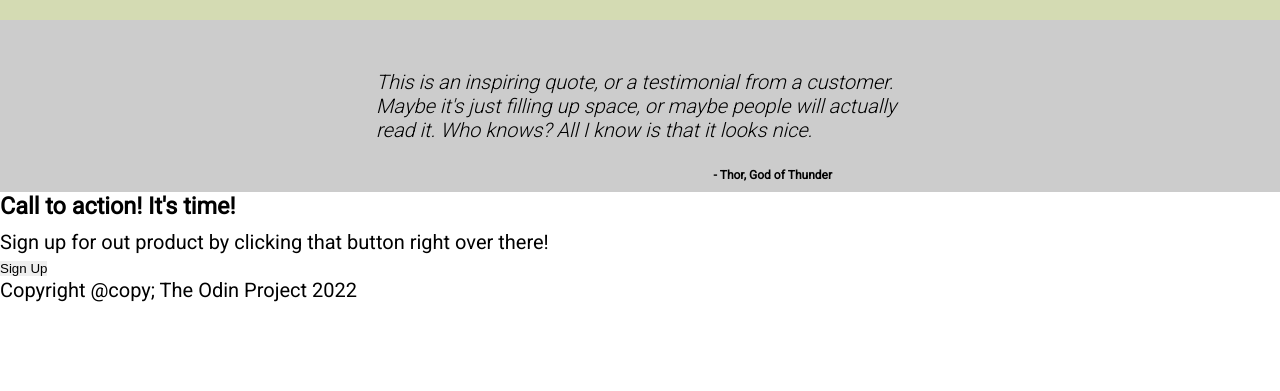
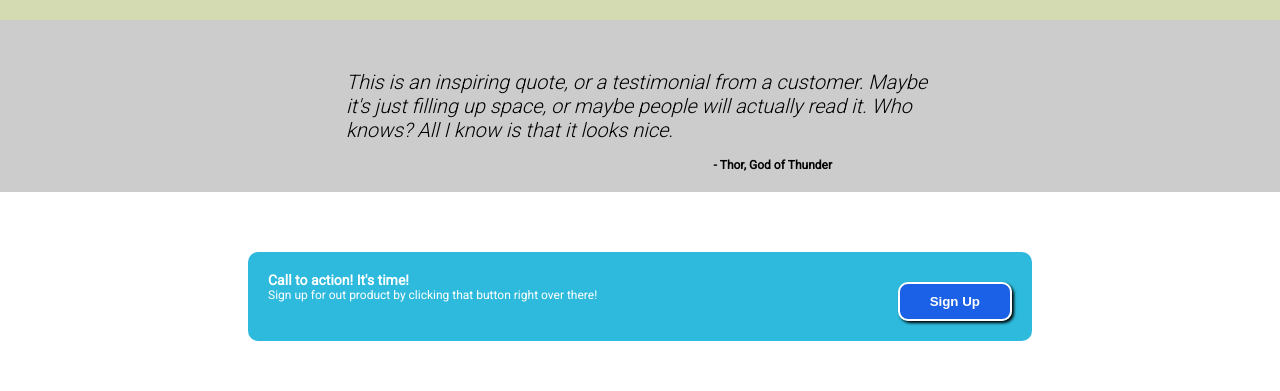
Before and after one commit to orelkris/landing-page, a plain HTML site: page index.html in a window 1280 px wide. Shown: the part 698-1089 px from the top of the page. Before the commit the page ends 1000 px from the top, so only its background shows below. Drawn offline with Linux system fonts and the light colour scheme; a web font is replaced by a local one.

Commit message:
Complete sign-up content and minor adjustments of other css files

```diff
--- a/css/all-styles.css
+++ b/css/all-styles.css
@@ -4,7 +4,7 @@ Color Palette:
 #D4E79E
 #f18f01
 #048BA8
-#2E4057
+#2Ebb
 */
 
 @import url(generic.css);
@@ -12,3 +12,4 @@ Color Palette:
 @import url(header.css);
 @import url(card-content.css);
 @import url(quote-content.css);
+@import url(sign-up-content.css);
--- a/css/generic.css
+++ b/css/generic.css
@@ -35,7 +35,7 @@ button {
 }
 
 .container {
-  max-width: 90rem;
+  max-width: 100rem;
   margin: 0 auto;
   padding: 0 1rem;
 }
@@ -54,9 +54,21 @@ button {
 
 .btn-primary:hover {
   background-color: rgba(22, 75, 236, 0.8);
-  color: white;
+  color: #fff;
   cursor: pointer;
 
   /* Transition */
   transition: background-color 1s ease, color 1s ease;
 }
+
+.btn-secondary {
+  background-color: rgba(22, 75, 236, 0.8);
+  color: #fff;
+  border: 2px solid #fff;
+}
+
+.btn-secondary:hover {
+  background-color: #fff;
+  color: rgba(22, 75, 236, 0.8);
+  border: 2px solid rgba(22, 75, 236, 0.8);
+}
--- a/css/quote-content.css
+++ b/css/quote-content.css
@@ -16,6 +16,6 @@
   font-style: normal;
   font-weight: bold;
   position: absolute;
-  bottom: 10px;
+  bottom: 2rem;
   right: 35%;
 }
--- /dev/null
+++ b/css/sign-up-content.css
@@ -0,0 +1,27 @@
+.sign-up-content {
+  margin: 6rem;
+}
+
+.sign-up-content p {
+  font-size: 1.2rem;
+  color: #fff;
+}
+
+.sign-up-content h3 {
+  font-size: 1.4rem;
+  margin-bottom: 0;
+  color: #fff;
+}
+
+.sign-up-content .box {
+  margin: auto;
+  background: #2ebadd;
+  width: 80%;
+  padding: 2rem;
+  border-radius: 1rem;
+
+  /* Flexbox */
+  display: flex;
+  justify-content: space-between;
+  flex-wrap: wrap;
+}
--- a/index.html
+++ b/index.html
@@ -94,12 +94,20 @@
 
     <!-- Third Main Section -->
     <section class="sign-up-content">
-      <div class="sign-up-text">
-        <h3>Call to action! It's time!</h3>
-        <p>Sign up for out product by clicking that button right over there!</p>
+      <div class="container">
+        <div class="box">
+          <div class="sign-up-text">
+            <h3>Call to action! It's time!</h3>
+            <p>
+              Sign up for out product by clicking that button right over there!
+            </p>
+          </div>
+          <button class="btn-primary btn-secondary">Sign Up</button>
+        </div>
       </div>
-      <button>Sign Up</button>
     </section>
+
+    <!-- Footer -->
     <footer class="main-footer">
       <p>Copyright @copy; The Odin Project 2022</p>
     </footer>
```
